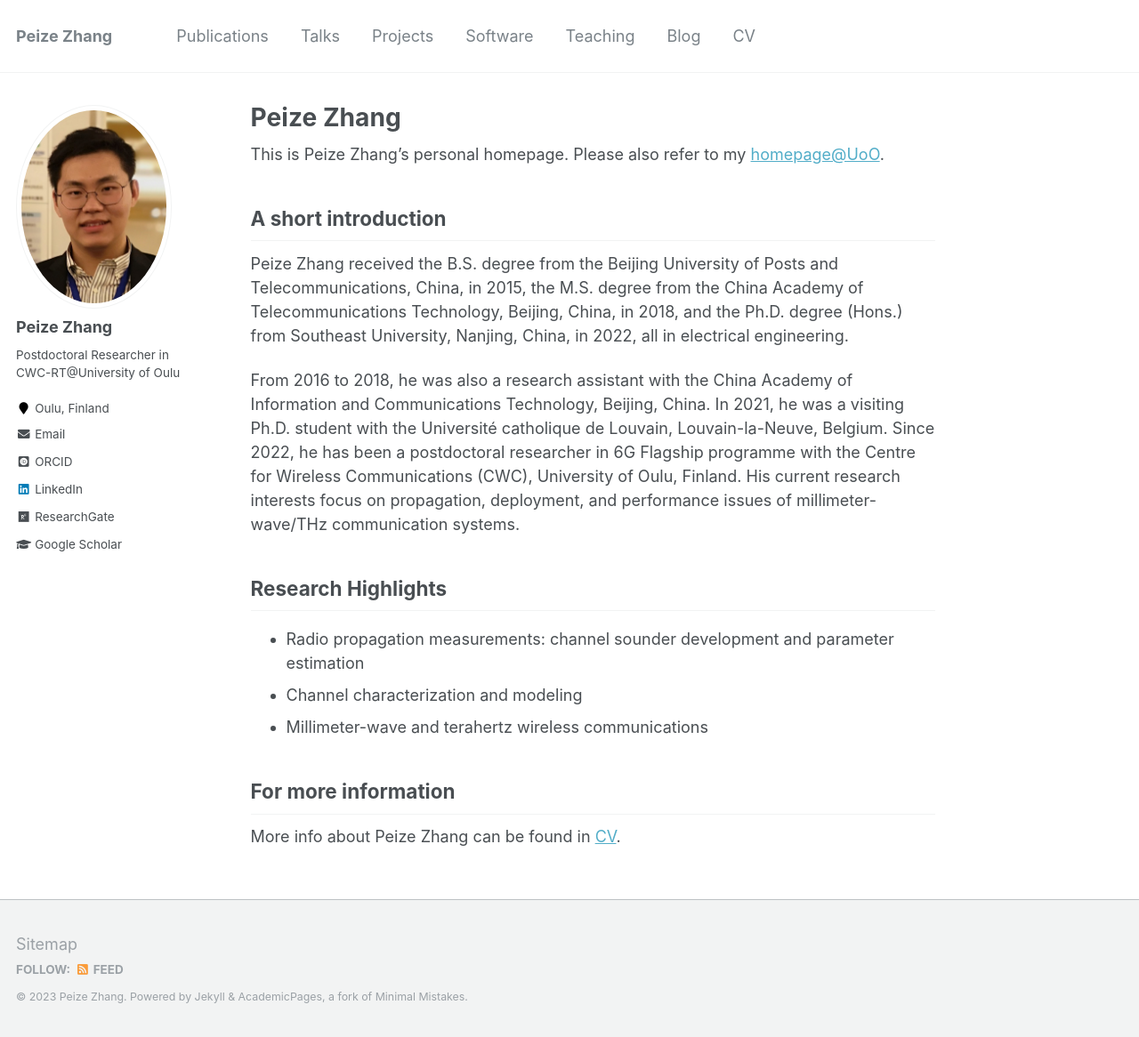
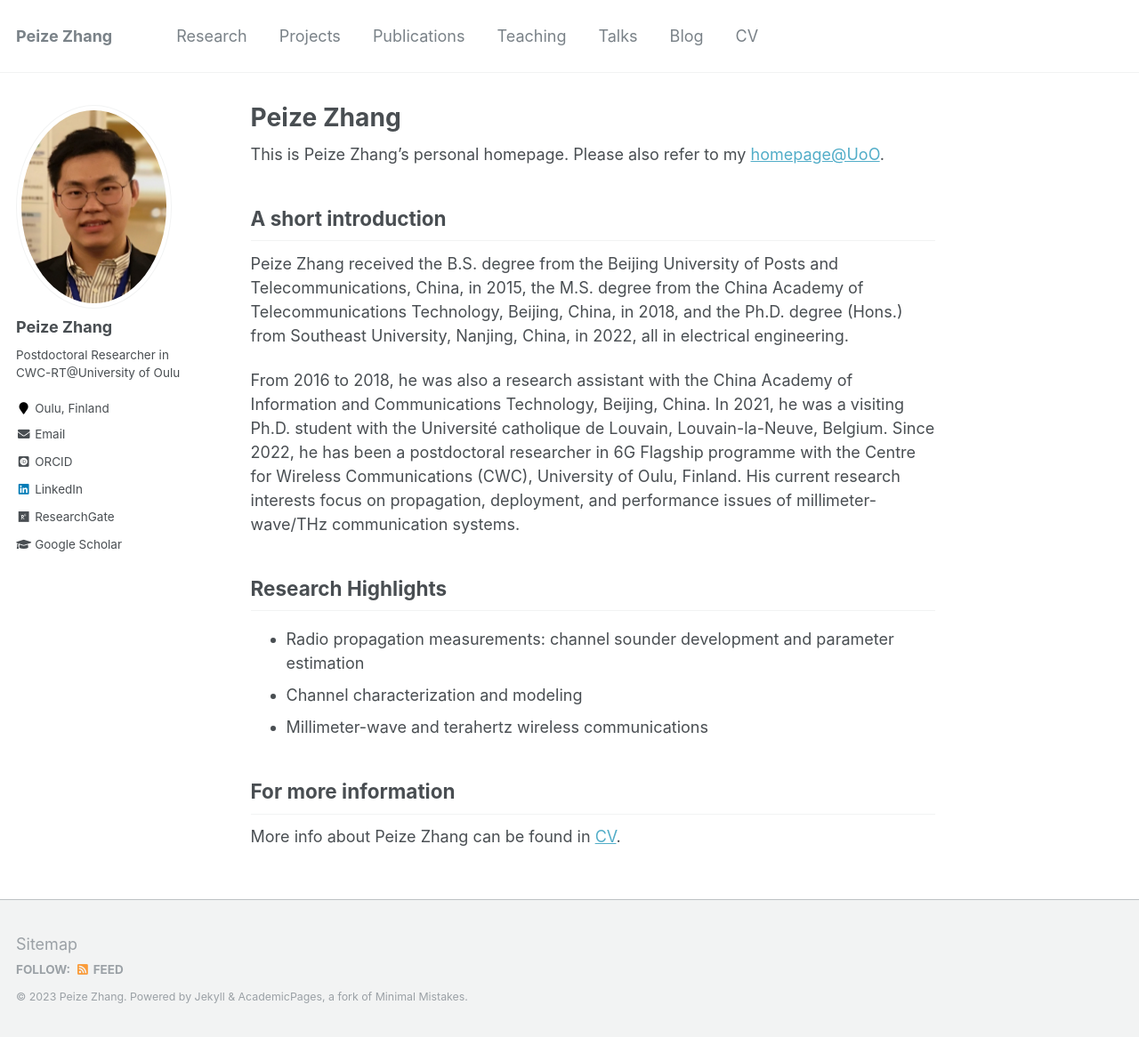
Before and after one commit to PeizeZhang/PeizeZhang.github.io, a Jekyll site: the page built from _pages/about.md, in a window 1280 px wide and 1166 px high. Shown: the whole window at 89% size. Built offline with Jekyll 4.4.1, drawn with Linux system fonts in a browser that asks for light colours; some web fonts are replaced.

Commit message:
Update navigation.yml

```diff
--- a/_data/navigation.yml
+++ b/_data/navigation.yml
@@ -1,19 +1,19 @@
 # main links links
 main:
-  - title: "Publications"
-    url: /publications/
-
-  - title: "Talks"
-    url: /talks/
+  - title: "Research"
+    url: /research/
 
   - title: "Projects"
     url: /projects/
 
-  - title: "Software"
-    url: /software/
+  - title: "Publications"
+    url: /publications/
 
   - title: "Teaching"
     url: /teaching/
+
+  - title: "Talks"
+    url: /talks/
 
   - title: "Blog"
     url: /year-archive/
```
